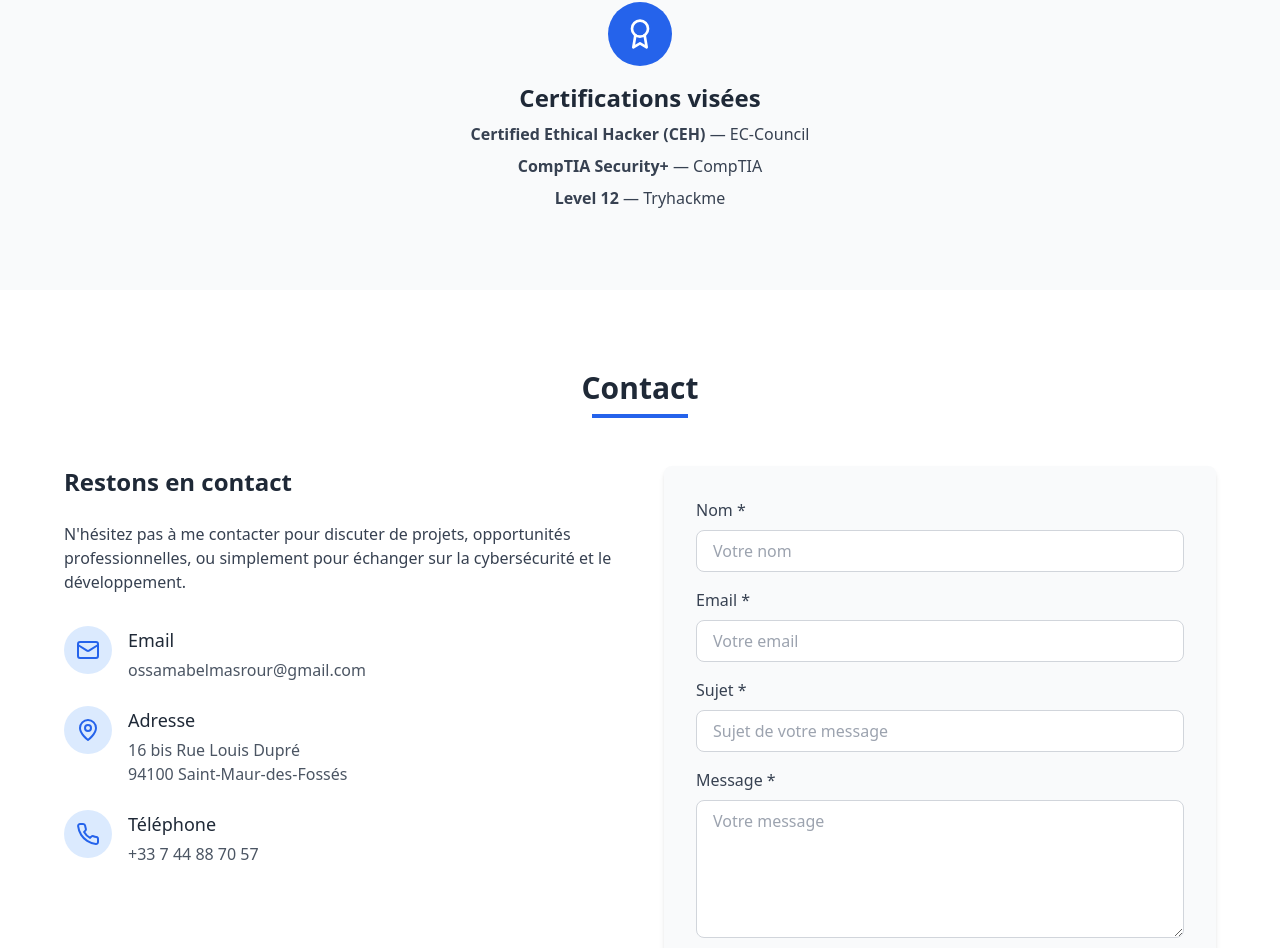
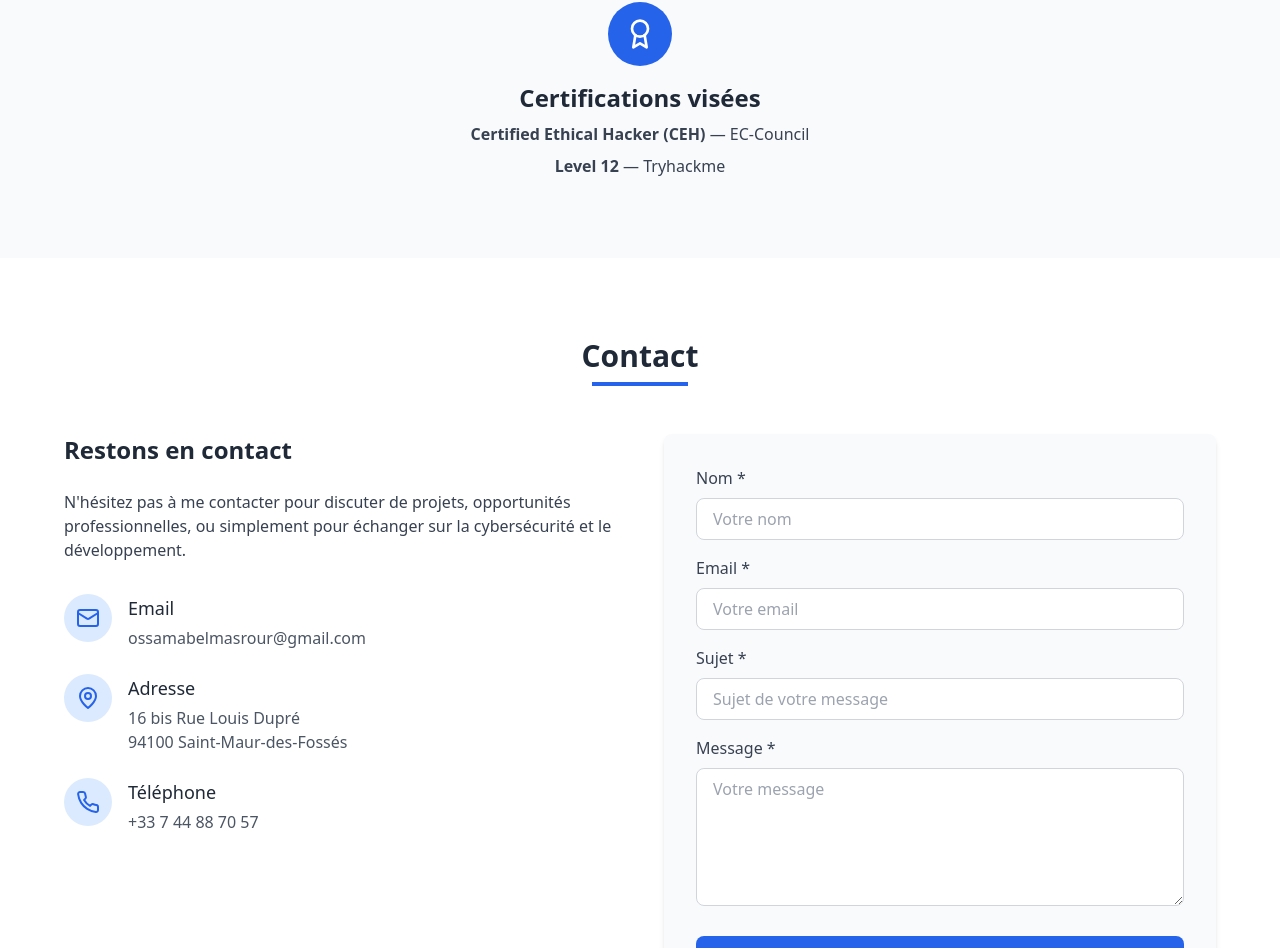
Before and after one commit to Obelmasrour/my_portfolio, a React (Vite) app in the folder my_portfolio-main/: page / in a window 1280 px wide. Shown: the part 3877-4825 px from the top of the page. Built offline with nearby package versions, Linux system fonts and the light colour scheme.

Commit message:
Update Education.tsx

```diff
--- a/my_portfolio-main/src/components/Education.tsx
+++ b/my_portfolio-main/src/components/Education.tsx
@@ -36,10 +36,6 @@ const certifications = [
   {
     name: "Certified Ethical Hacker (CEH)",
     provider: "EC-Council"
-  },
-  {
-    name: "CompTIA Security+",
-    provider: "CompTIA"
   }, {
     name: "Level 12",
     provider: "Tryhackme"
```
